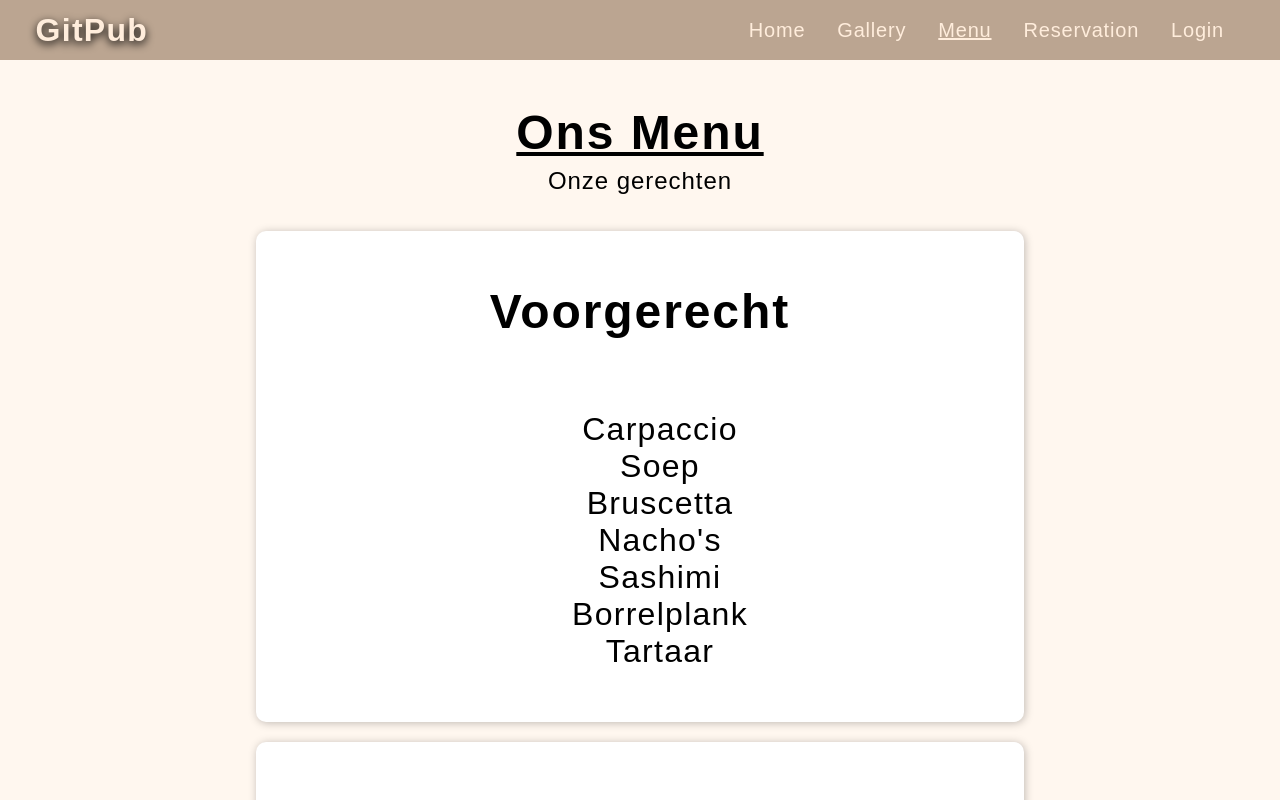
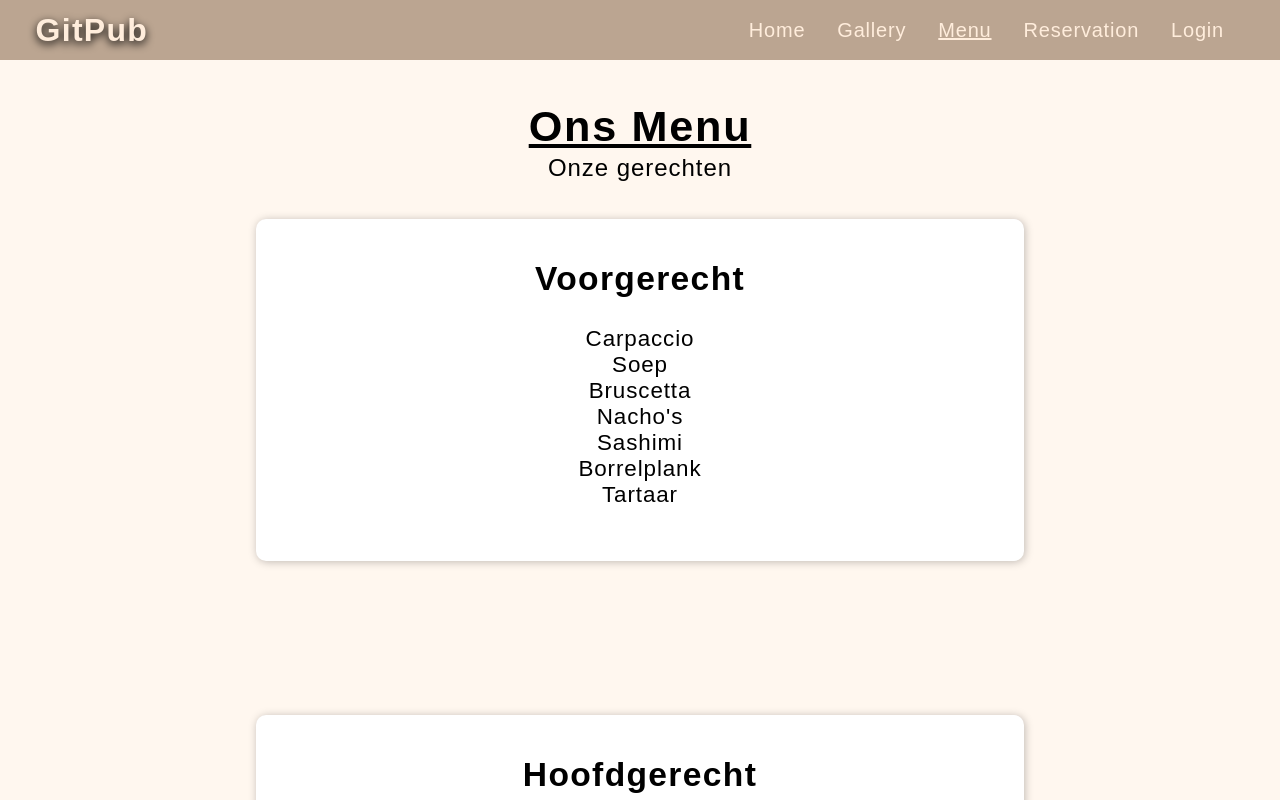
Before and after one commit to DDuijker/dev4-project, a React (Create React App) app in the folder frontend/: page /menu in a window 1280 px wide. Shown: the top 800 px of the page. Built offline with nearby package versions, Linux system fonts and the light colour scheme; a web font is replaced by a local one.

Commit message:
menu klaar ish

```diff
--- a/frontend/src/css/menu.css
+++ b/frontend/src/css/menu.css
@@ -11,36 +11,23 @@ body {
   font-weight: 300;
 }
 .menubox{
-  /*   border-radius: 5%;
-    box-shadow: 10%;
-    position: relative;
-    text-align: center;
-    overflow: hidden;
-    display: flex;
-    justify-content: center;
-    align-items: center;
-    background-color: #5E6F8B ;
-    margin-top: 10%;
-    padding: 10%;
-    height: 10%;
-    width: 100%; */
     flex-basis: 225px;
     box-shadow: 1px 1px 8px rgba(0, 0, 0, 0.25);
     border-radius: 10px;
     display: flex;
     flex-direction: column;
     padding: 13px;
-    padding-bottom: 20px;
+    padding-bottom: 7%;
     background-color: white;
-    margin-bottom: 20px;
+    margin-bottom: 20%;
 
 }
 
 .menukaart{
 text-align: center;
-font-size: 200%;
+font-size: 140%;
 padding-top: 1%;
-padding-bottom: 30%;
+padding-bottom: 40%;
 padding-left: 20%;
 padding-right: 20%;
 
@@ -48,7 +35,7 @@ padding-right: 20%;
 
 .menutitle{
     text-align: center;
-    font-size: 300%;
+    font-size: 270%;
     padding-top: 1%;
     text-decoration: underline;
 }
@@ -61,4 +48,6 @@ padding-right: 20%;
 
 ul{
     list-style-type: none;
+    padding:0px;
+    margin:0px auto;
 }
```
